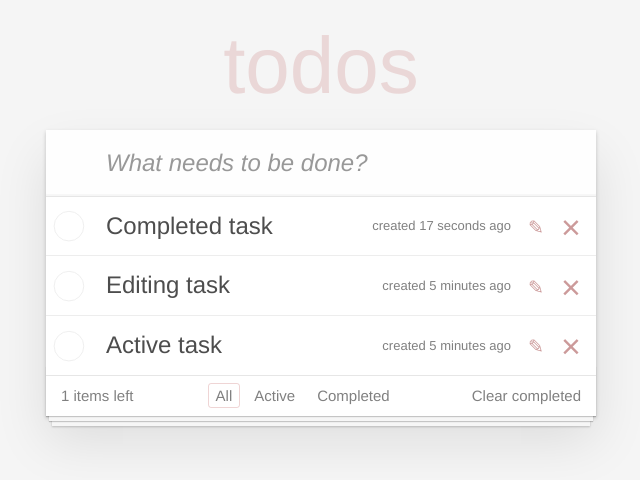
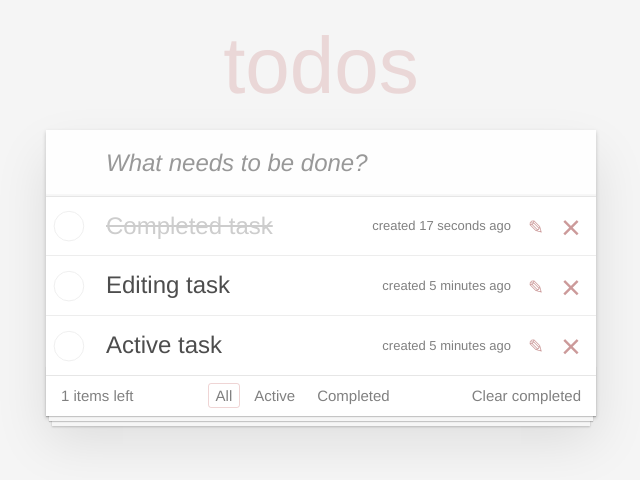
Before and after one commit to vladkoem01-coder/TO-DO-APP, a React (Vite) app: page / in a window 1280 px wide. Shown: the top 480 px of the page, without its empty margins (319-959 px from the left). Built offline with nearby package versions, Linux system fonts and the light colour scheme.

Commit message:
feat: Add task deletion functionality

```diff
--- a/src/App.tsx
+++ b/src/App.tsx
@@ -9,24 +9,36 @@ function App() {
     id: 1,
     description: 'Completed task',
     created: '17 seconds ago',
+    completed:true,
   },
   {
     id: 2,
     description: 'Editing task',
     created: '5 minutes ago',
+    completed:false,
   },
   {
     id: 3,
     description: 'Active task',
     created: '5 minutes ago',
+    completed:false,
   },
 ]);
+
+const deleteTask = (id: number) => {
+  setTasks((tasks) =>
+  tasks.filter((tasks) => tasks.id !== id)
+)}
+
   return (
 
     <section className="todoapp">
       <NewTaskForm />
       <section className="main">
-        <TaskList tasks={tasks}/>
+        <TaskList
+        tasks={tasks}
+        onDelete={deleteTask}
+        />
         <Footer />
       </section>
     </section>
--- a/src/Task.tsx
+++ b/src/Task.tsx
@@ -2,11 +2,13 @@ type TaskProps = {
   id: number;
   description: string;
   created: string;
+  completed: boolean;
+  onDelete: (id: number) => void;
 };
 
-function Task({ id, description, created }: TaskProps) {
+function Task({ id, description, created, completed, onDelete}: TaskProps) {
   return (
-    <li>
+    <li className={completed ? 'completed' : ''}>
       <div className="view">
         <input className="toggle" type="checkbox" />
 
@@ -21,7 +23,10 @@ function Task({ id, description, created }: TaskProps) {
         </label>
 
         <button className="icon icon-edit" />
-        <button className="icon icon-destroy" />
+        <button
+        className="icon icon-destroy"
+        onClick={() => onDelete(id)}
+        />
       </div>
 
       <input
--- a/src/TaskList.tsx
+++ b/src/TaskList.tsx
@@ -1,16 +1,19 @@
-import Task from './Task';
+import Task from "./Task";
 
 type TaskType = {
   id: number;
   description: string;
   created: string;
+  completed: boolean;
+
 };
 
 type TaskListProps = {
   tasks: TaskType[];
+   onDelete: (id: number) => void;
 };
 
-function TaskList({ tasks }: TaskListProps) {
+function TaskList({ tasks, onDelete }: TaskListProps) {
   return (
     <ul className="todo-list">
       {tasks.map((task) => (
@@ -19,6 +22,8 @@ function TaskList({ tasks }: TaskListProps) {
           id={task.id}
           description={task.description}
           created={task.created}
+          completed={task.completed}
+          onDelete={onDelete}
         />
       ))}
     </ul>
```
